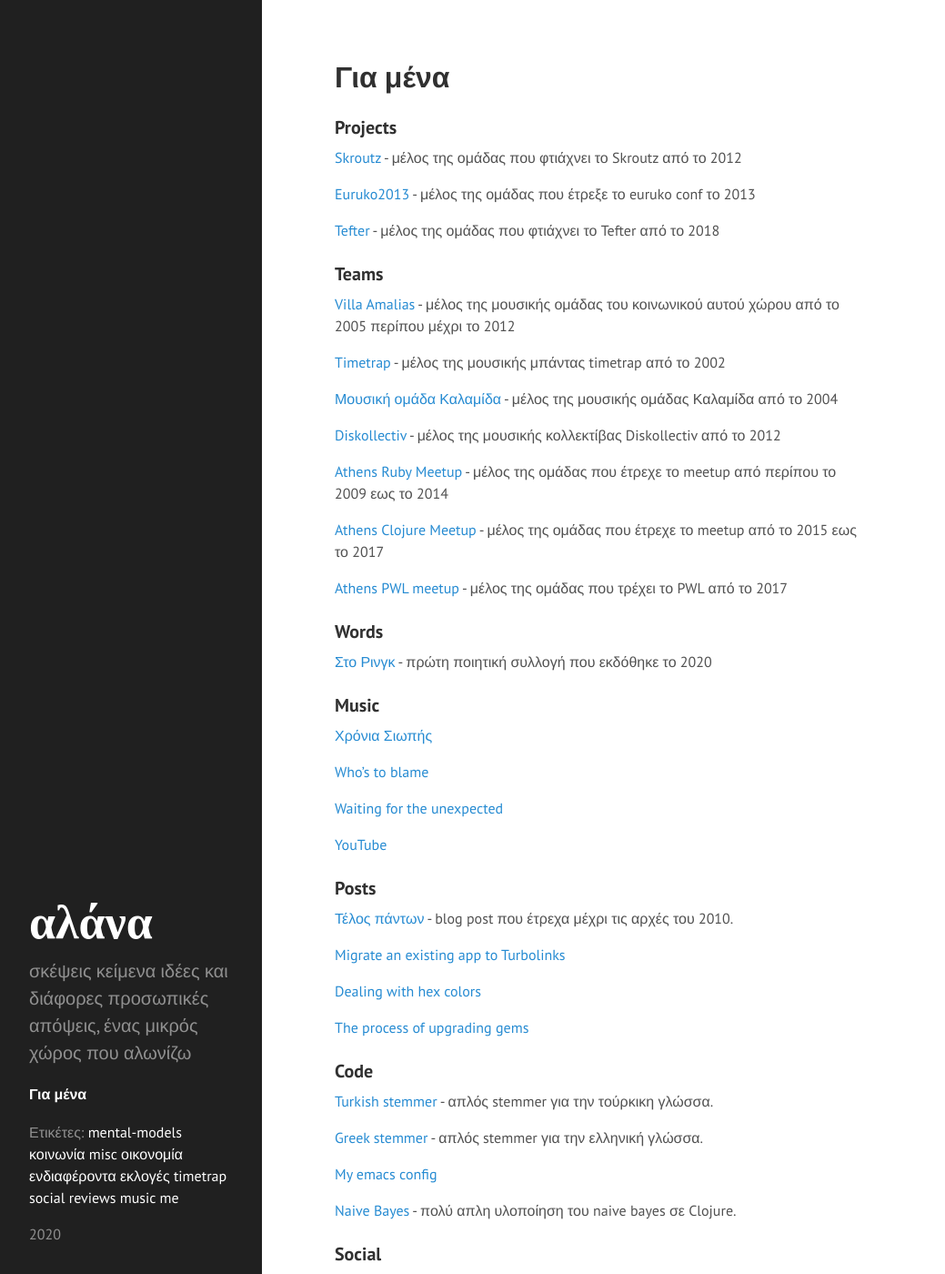
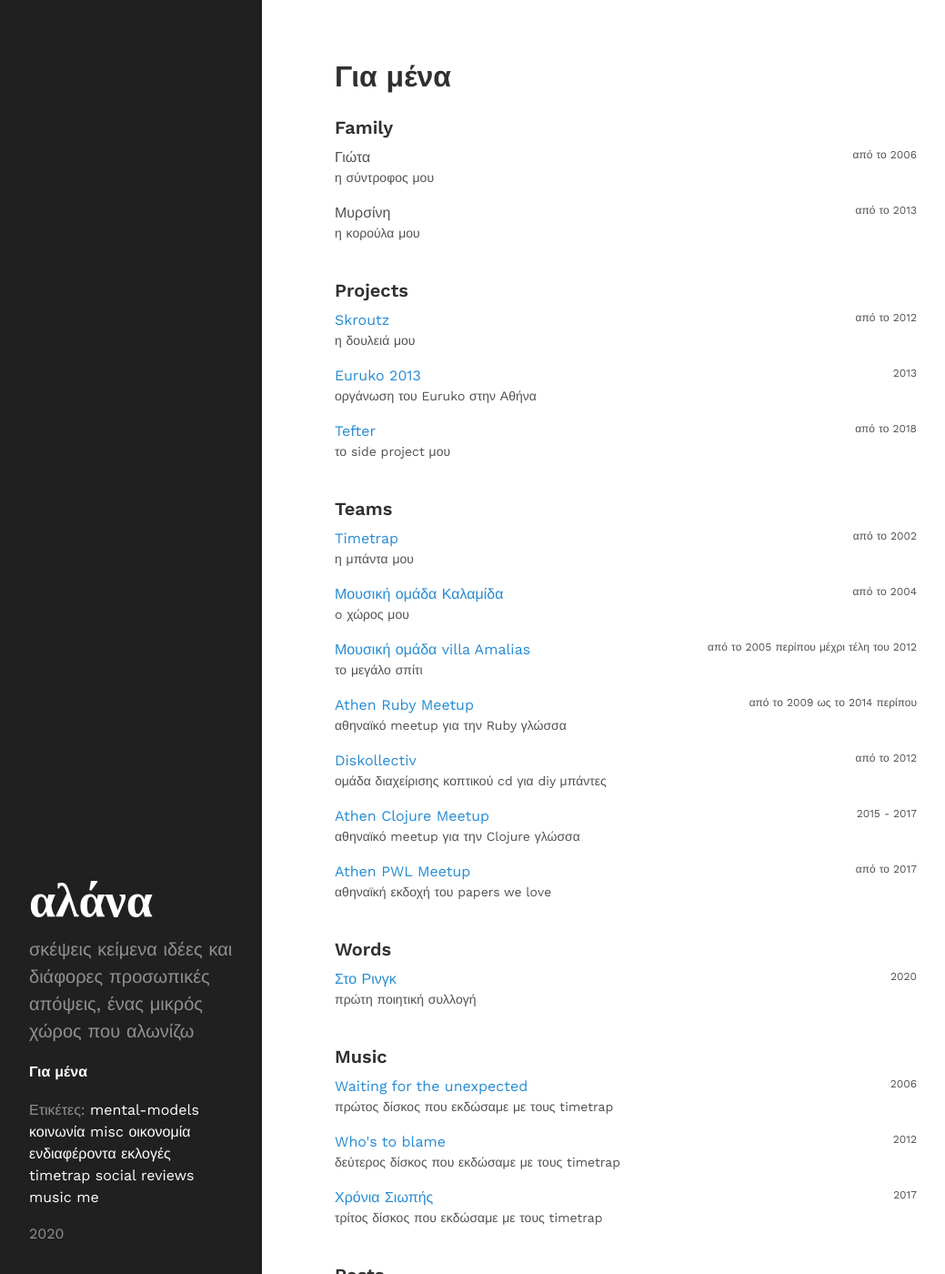
Before and after one commit to chief/chief.github.io, a Jekyll site: the page built from about.md, in a window 1280 px wide and 1400 px high. Shown: the whole window at 91% size, without its empty margins (0-1039 px from the left). Built offline with Jekyll 4.4.1, drawn with Linux system fonts in a browser that asks for light colours; some of the changed text lies outside the part shown.

Commit message:
Fix style and about page

```diff
--- a/_includes/head.html
+++ b/_includes/head.html
@@ -35,10 +35,17 @@
 
   <meta property="og:site_name" content="{{ site.title }}">
 
+  <link rel="dns-prefetch" href="//fonts.googleapis.com">
+  <link rel="preconnect" href="https://fonts.gstatic.com/" crossorigin>
+  <link href="https://fonts.googleapis.com/css?family=Work+Sans:400,600&display=swap"
+        rel="stylesheet">
+
+
   <!-- CSS -->
   <link rel="stylesheet" href="{{ site.url }}/public/css/poole.css">
   <link rel="stylesheet" href="{{ site.url }}/public/css/syntax.css">
   <link rel="stylesheet" href="{{ site.url }}/public/css/hyde.css">
+   <link rel="stylesheet" href="{{ site.url }}/public/css/custom.css">
   <link rel="stylesheet" href="https://fonts.googleapis.com/css?family=PT+Sans:400,400italic,700|Abril+Fatface">
 
   <!-- Icons -->
--- a/about.md
+++ b/about.md
@@ -5,83 +5,418 @@
 description: Λίγα λόγια για μένα
 ---
 
+### Family
+<div class="about-row">
+  <div class="item-title">
+   Γιώτα
+
+    <span class="item-date">
+    από το 2006
+    </span>
+  </div>
+
+  <p class="item-desc">
+  η σύντροφος μου
+  </p>
+</div>
+
+<div class="about-row">
+  <div class="item-title">
+  Μυρσίνη
+
+    <span class="item-date">
+    από το 2013
+    </span>
+  </div>
+
+  <p class="item-desc">
+  η κορούλα μου
+  </p>
+</div>
+
 ### Projects
 
-[Skroutz](https://skroutz.gr) - μέλος της ομάδας που φτιάχνει το
-Skroutz από το 2012
+<div class="about-row">
+  <div class="item-title">
+  <a href="https://skroutz.gr">
+   Skroutz
+    </a>
 
-[Euruko2013](https://github.com/euruko2013) -  μέλος της ομάδας που
-έτρεξε το euruko conf το 2013
+    <span class="item-date">
+    από το 2012
+    </span>
+  </div>
 
-[Tefter](https://tefter.io) - μέλος της ομάδας που φτιάχνει το Tefter
-από το 2018
+  <p class="item-desc">
+  η δουλειά μου
+  </p>
+</div>
+
+<div class="about-row">
+  <div class="item-title">
+  <a href="https://github.com/euruko2013">
+   Euruko 2013
+    </a>
+
+    <span class="item-date">
+    2013
+    </span>
+  </div>
+
+  <p class="item-desc">
+  οργάνωση του Euruko στην Αθήνα
+  </p>
+</div>
+
+<div class="about-row">
+  <div class="item-title">
+  <a href="https://tefter.io">
+   Tefter
+    </a>
+
+    <span class="item-date">
+    από το 2018
+    </span>
+  </div>
+
+  <p class="item-desc">
+  το side project μου
+  </p>
+</div>
 
 ### Teams
 
-[Villa Amalias](https://en.wikipedia.org/wiki/Villa_Amalia_(Athens)) -
-μέλος της μουσικής ομάδας του κοινωνικού αυτού χώρου από το 2005
-περίπου μέχρι το 2012
+<div class="about-row">
+  <div class="item-title">
+  <a href="https://timetrapescape.bandcamp.com/">
+   Timetrap
+    </a>
 
-[Timetrap](https://timetrapescape.bandcamp.com/) - μέλος της μουσικής
-μπάντας timetrap από το 2002
+    <span class="item-date">
+    από το 2002
+    </span>
+  </div>
 
-[Μουσική ομάδα
-Καλαμίδα](https://www.facebook.com/%CE%9C%CE%BF%CF%85%CF%83%CE%B9%CE%BA%CE%AE-%CE%BF%CE%BC%CE%AC%CE%B4%CE%B1-%CE%9A%CE%B1%CE%BB%CE%B1%CE%BC%CE%AF%CE%B4%CE%B1-110507333863152) -
-μέλος της μουσικής ομάδας Καλαμίδα από το 2004
+  <p class="item-desc">
+  η μπάντα μου
+  </p>
+</div>
 
-[Diskollectiv](https://diskollectiv2012.espivblogs.net/) - μέλος της
-μουσικής κολλεκτίβας Diskollectiv από το 2012
+<div class="about-row">
+  <div class="item-title">
+     <a
+     href="https://www.facebook.com/%CE%9C%CE%BF%CF%85%CF%83%CE%B9%CE%BA%CE%AE-%CE%BF%CE%BC%CE%AC%CE%B4%CE%B1-%CE%9A%CE%B1%CE%BB%CE%B1%CE%BC%CE%AF%CE%B4%CE%B1-110507333863152">
+     Μουσική ομάδα Καλαμίδα
+  </a>
 
-[Athens Ruby Meetup](https://www.meetup.com/Athens-Ruby-Meetup/) -
-μέλος της ομάδας που έτρεχε το meetup από περίπου το 2009 εως το 2014
+   <span class="item-date">
+   από το 2004
+   </span>
+  </div>
 
-[Athens Clojure
-Meetup](https://www.meetup.com/Athens-Clojure-Meetup/members/?op=leaders) -
-μέλος της ομάδας που έτρεχε το meetup από το 2015 εως το 2017
+   <p class="item-desc">
+   o χώρος μου
+   </p>
+</div>
 
-[Athens PWL meetup](https://www.meetup.com/Papers-We-Love-Athens/) -
-μέλος της ομάδας που τρέχει το PWL από το 2017
+<div class="about-row">
+  <div class="item-title">
+    <a href="https://en.wikipedia.org/wiki/Villa_Amalia_(Athens)">
+    Μουσική ομάδα villa Amalias
+    </a>
+
+    <span class="item-date">
+    από το 2005 περίπου μέχρι τέλη του 2012
+    </span>
+  </div>
+
+   <p class="item-desc">
+   το μεγάλο σπίτι
+   </p>
+</div>
+
+<div class="about-row">
+  <div class="item-title">
+    <a href="https://www.meetup.com/Athens-Ruby-Meetup/">
+    Athen Ruby Meetup
+    </a>
+
+    <span class="item-date">
+    από το 2009 ως το 2014 περίπου
+    </span>
+  </div>
+
+   <p class="item-desc">
+   αθηναϊκό meetup για την Ruby γλώσσα
+   </p>
+</div>
+
+
+<div class="about-row">
+  <div class="item-title">
+    <a href="https://diskollectiv2012.espivblogs.net/">
+    Diskollectiv
+    </a>
+
+    <span class="item-date">
+    από το 2012
+    </span>
+  </div>
+
+   <p class="item-desc">
+   ομάδα διαχείρισης κοπτικού cd για diy μπάντες
+   </p>
+</div>
+
+<div class="about-row">
+  <div class="item-title">
+    <a href="https://www.meetup.com/Athens-Clojure-Meetup">
+    Athen Clojure Meetup
+    </a>
+
+    <span class="item-date">
+    2015 - 2017
+    </span>
+  </div>
+
+   <p class="item-desc">
+   αθηναϊκό meetup για την Clojure γλώσσα
+   </p>
+</div>
+
+<div class="about-row">
+  <div class="item-title">
+    <a href="https://www.meetup.com/Athens-Clojure-Meetup">
+    Athen PWL Meetup
+    </a>
+
+    <span class="item-date">
+    από το 2017
+    </span>
+  </div>
+
+   <p class="item-desc">
+   αθηναϊκή εκδοχή του papers we love
+   </p>
+</div>
 
 ### Words
 
-[Στο Ρινγκ](https://timetrapescape.bandcamp.com/merch/-) - πρώτη
-ποιητική συλλογή που εκδόθηκε το 2020
+<div class="about-row">
+  <div class="item-title">
+    <a href="https://timetrapescape.bandcamp.com/merch/-">
+      Στο Ρινγκ
+     </a>
+
+     <span class="item-date">
+      2020
+     </span>
+  </div>
+
+   <p class="item-desc">
+   πρώτη ποιητική συλλογή
+   </p>
+</div>
 
 ### Music
 
-[Χρόνια Σιωπής](https://timetrapescape.bandcamp.com/album/-)
+<div class="about-row">
+  <div class="item-title">
+    <a
+  href="https://timetrapescape.bandcamp.com/album/waiting-for-the-unexpected">
+     Waiting for the unexpected
+     </a>
 
-[Who's to
-blame](https://timetrapescape.bandcamp.com/album/whos-to-blame)
+     <span class="item-date">
+     2006
+     </span>
+  </div>
 
-[Waiting for the
-unexpected](https://timetrapescape.bandcamp.com/album/waiting-for-the-unexpected)
+     <p class="item-desc">
+     πρώτος δίσκος που εκδώσαμε με τους timetrap
+     </p>
+</div>
 
-[YouTube](https://www.youtube.com/user/timetrapband/videos)
+<div class="about-row">
+  <div class="item-title">
+  <a href="https://timetrapescape.bandcamp.com/album/whos-to-blame">
+    Who's to blame
+    </a>
+
+    <span class="item-date">
+    2012
+    </span>
+  </div>
+
+  <p class="item-desc">
+    δεύτερος δίσκος που εκδώσαμε με τους timetrap
+  </p>
+</div>
+
+<div class="about-row">
+  <div class="item-title">
+    <a href="https://timetrapescape.bandcamp.com/album/-">
+    Χρόνια Σιωπής
+    </a>
+
+    <span class="item-date">
+    2017
+    </span>
+  </div>
+
+  <p class="item-desc">
+  τρίτος δίσκος που εκδώσαμε με τους timetrap
+  </p>
+</div>
 
 ### Posts
 
-[Τέλος πάντων](http://telospanton.blogspot.com/) - blog post που
-έτρεχα μέχρι τις αρχές του 2010.
+<div class="about-row">
+  <div class="item-title">
+    <a href="http://telospanton.blogspot.com/">
+      Τέλος πάντων
+     </a>
 
-[Migrate an existing app to Turbolinks](https://dev.to/chief/migrate-an-existing-app-to-turbolinks-4md3)
+     <span class="item-date">μέχρι το 2010</span>
+  </div>
 
-[Dealing with hex
-colors](https://dev.to/chief/dealing-with-hex-colors-464g)
+  <p class="item-desc">
+    το προηγούμενο blog post που έτρεχα
+  </p>
+</div>
 
-[The process of upgrading gems](https://dev.to/chief/the-process-of-upgrading-gems-1073)
+<div class="about-row">
+  <div class="item-title">
+    <a href="https://dev.to/chief/dealing-with-hex-colors-464g">
+      Dealing with hex colors
+    </a>
+
+    <span class="item-date">
+      21/04/2020
+    </span>
+  </div>
+
+  <p class="item-desc">
+    ένας τρόπος που ακολούθησα για την εργασία με χρώματα σε css
+   </p>
+</div>
+
+<div class="about-row">
+  <div class="item-title">
+    <a
+    href="https://dev.to/chief/migrate-an-existing-app-to-turbolinks-4md3">
+    Migrate an existing app to Turbolinks
+    </a>
+
+    <span class="item-date">
+      09/05/2020
+    </span>
+   </div>
+
+   <p class="item-desc">
+    τα βήματα που ακολούθησα για να μετατρέψω ένα app από jQuery σε Turbolinks
+  </p>
+</div>
+
+<div class="about-row">
+  <div class="item-title">
+  <a href="https://dev.to/chief/the-process-of-upgrading-gems-1073">
+    The process of upgrading gems
+   </a>
+
+    <span class="item-date">
+    27/06/2020
+   </span>
+  </div>
+
+  <p class="item-desc">
+    η διαδικασία που ακολουθώ για την ανανέωση των Ruby gems σε ένα repo
+   </p>
+</div>
+
+### Interviews
+
+<div class="about-row">
+  <div class="item-title">
+  <a href="https://juxt.pro/blog/clojure-in-skroutz">
+  Clojure in Athens: Skroutz
+  </a>
+
+  <span class="item-date">18/11/2016</span>
+  </div>
+
+  <span class="item-desc">
+συνέντευξη για το state της Clojure στην Αθήνα από τον ceo της JUXT
+Jon Pither μαζί με τον φίλο Νίκο Φερτάκη
+  </span>
+</div>
 
 ### Code
 
-[Turkish stemmer](https://github.com/skroutz/turkish_stemmer) - απλός stemmer για την τούρκικη γλώσσα.
+<div class="about-row">
+  <div class="item-title">
+  <a href="https://github.com/chief/greek_stemmer">
+    Greek stemmer
+   </a>
 
-[Greek stemmer](https://github.com/chief/greek_stemmer) - απλός
-stemmer για την ελληνική γλώσσα.
+    <span class="item-date">
+    2014
+   </span>
+  </div>
 
-[My emacs config](https://github.com/chief/.emacs.d)
+  <p class="item-desc">
+  stemmer για την ελληνική γλώσσα
+   </p>
+</div>
 
-[Naive Bayes](https://github.com/chief/clj-naive-bayes) - πολύ
-απλη υλοποίηση του naive bayes σε Clojure.
+
+<div class="about-row">
+  <div class="item-title">
+  <a href="https://github.com/skroutz/turkish_stemmer">
+    Turkish stemmer
+   </a>
+
+    <span class="item-date">
+    2014 - 2015
+   </span>
+  </div>
+
+  <p class="item-desc">
+  stemmer για την τούρκικη γλώσσα
+   </p>
+</div>
+
+<div class="about-row">
+  <div class="item-title">
+  <a href="https://github.com/chief/clj-naive-bayes">
+    Naive Bayes
+   </a>
+
+    <span class="item-date">
+    2015 - 2016
+   </span>
+  </div>
+
+  <p class="item-desc">
+  πολύ απλή υλοποίηση του naive bayes σε Clojure
+   </p>
+</div>
+
+<div class="about-row">
+  <div class="item-title">
+  <a href="https://github.com/chief/.emacs.d">
+    Emacs config
+   </a>
+
+    <span class="item-date">
+    από το 2018
+   </span>
+  </div>
+
+  <p class="item-desc">
+  ο editor μου
+   </p>
+</div>
 
 ### Social
 
--- /dev/null
+++ b/public/css/custom.css
@@ -0,0 +1,18 @@
+.about-row {
+    display: flex;
+    justify-content: space-between;
+    flex-direction: column;
+}
+
+.about-row .item-date {
+    font-size: 12px;
+}
+
+.about-row .item-desc {
+  font-size: 14px;
+}
+
+.about-row .item-title {
+  display: flex;
+  justify-content: space-between;
+}
--- a/public/css/hyde.css
+++ b/public/css/hyde.css
@@ -32,7 +32,7 @@
  */
 
 html {
-  font-family: "PT Sans", Helvetica, Arial, sans-serif;
+  font-family: "Work Sans", Helvetica, Arial, sans-serif;
 }
 @media (min-width: 48rem) {
   html {
@@ -133,7 +133,7 @@
 
 @media (min-width: 48em) {
   .content {
-    max-width: 38rem;
+    max-width: 42rem;
     margin-left: 20rem;
     margin-right: 2rem;
   }
```
